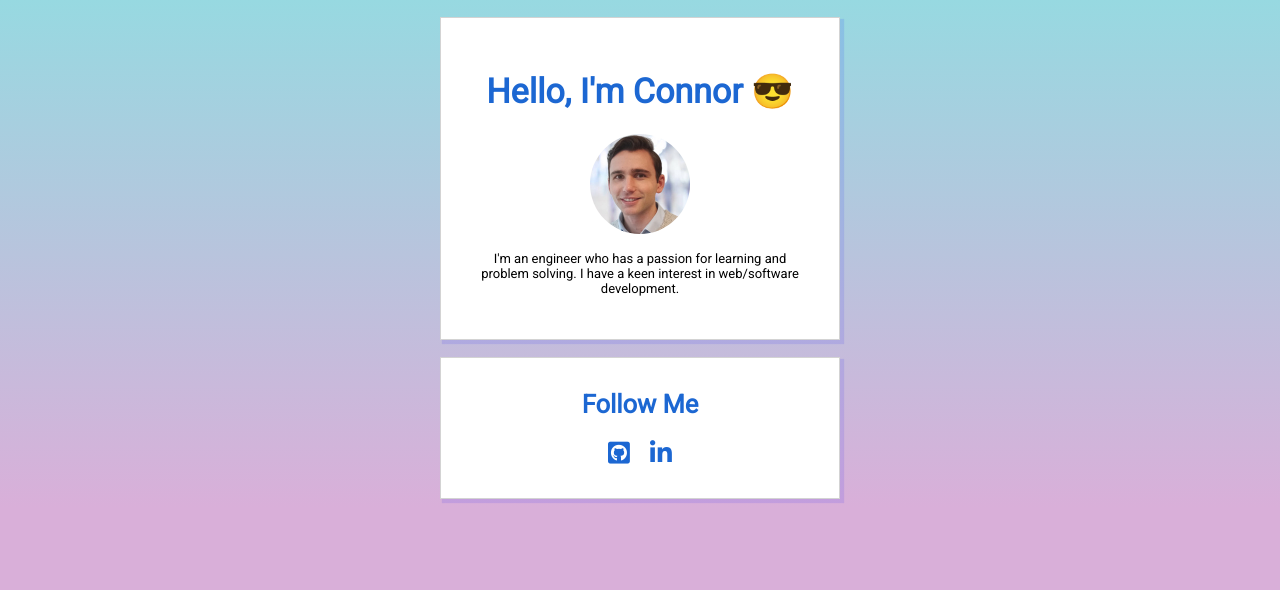
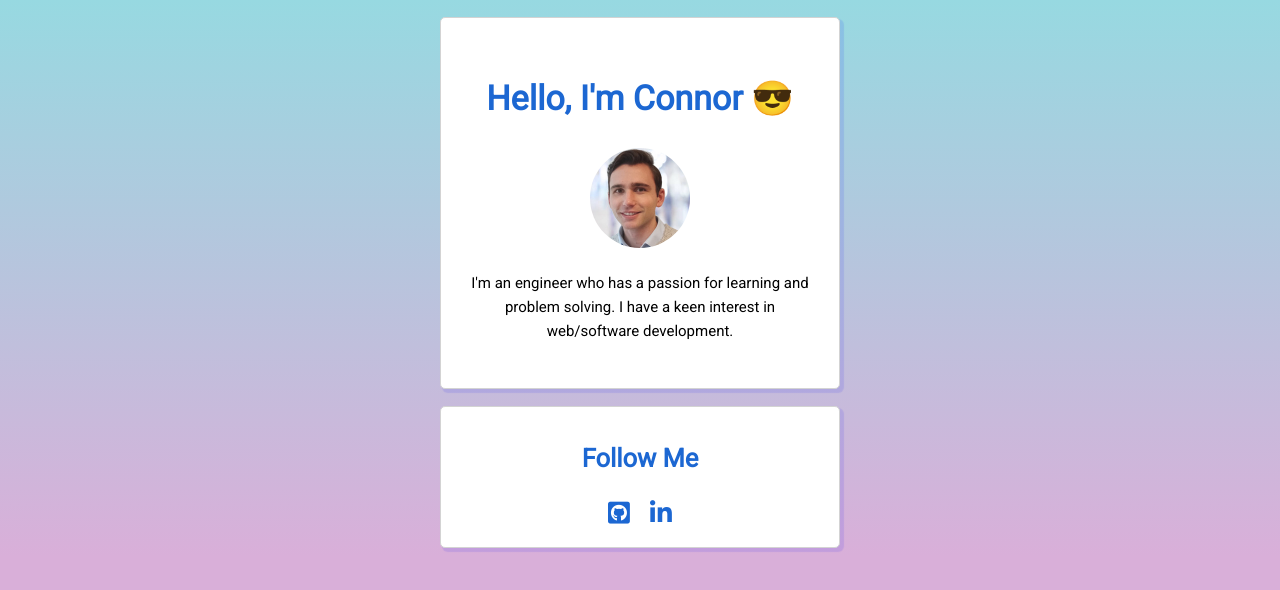
Before and after one commit to ConnorSand/My-Profile, a plain HTML site: page index.html in a window 1280 px wide. Drawn offline with Linux system fonts and the light colour scheme.

Commit message:
added features

```diff
--- a/style.css
+++ b/style.css
@@ -3,10 +3,10 @@ body {
     background-color: #D9AFD9;
     background-image: linear-gradient(0deg, #D9AFD9 0%, #97D9E1 100%) ;
     background-repeat: no-repeat;
+    line-height: 1.6;
+    font-family:'Roboto', sans-serif;
+    font-size: 17px;
 
-    font-family: 'Roboto', sans-serif;
-    font-size: 17px;
-    font-weight: lighter;
 
 }
 
@@ -15,18 +15,29 @@ body {
     margin: 8px;
 }
 
-h1 {
+h1, h2 {
   color: #1c67D2;
 
 }
 
-h2 {
-  color: #1c67D2;
+img {
+  transition: transform 0.3s;
+}
 
+img:hover {
+  transform: scale(1.05);
 }
 
 i {
+  transition: transform 0.5s;
   color: #1c67D2;
+  font-size: 25px;
+  margin: 0 5px;
+}
+
+i:hover {
+  transform: scale(0.9);
+  color: #7d5fff;
   font-size: 25px;
   margin: 0 5px;
 }
@@ -35,6 +46,7 @@ i {
   width: 400px;   /* This sets the width */
   margin: 0 auto; /* This automatically sets left/right margins */
 }
+
 .img-circle {
   border-radius: 50%;
 }
@@ -49,6 +61,7 @@ i {
   border: 1px solid lightgrey;
   margin-top: 1em;
   box-shadow: 3px 3px 1px 1px rgba(0, 0, 255, .1);
+  border-radius: 5px;
 }
 
 .card-white2 {
@@ -58,6 +71,7 @@ i {
   border: 1px solid lightgrey;
   margin-top: 1em;
   box-shadow: 3px 3px 1px 1px rgba(0, 0, 255, .1);
+  border-radius: 5px;
 }
 
 li {
@@ -71,7 +85,7 @@ ul {
 }
 
 p {
-  font-size: 13px
+  font-size: 15px;
 }
 
 @media (max-width: 960px) {
```
Also changed, not shown: index.html (+0 -1 lines), Photo.jpg (added).
